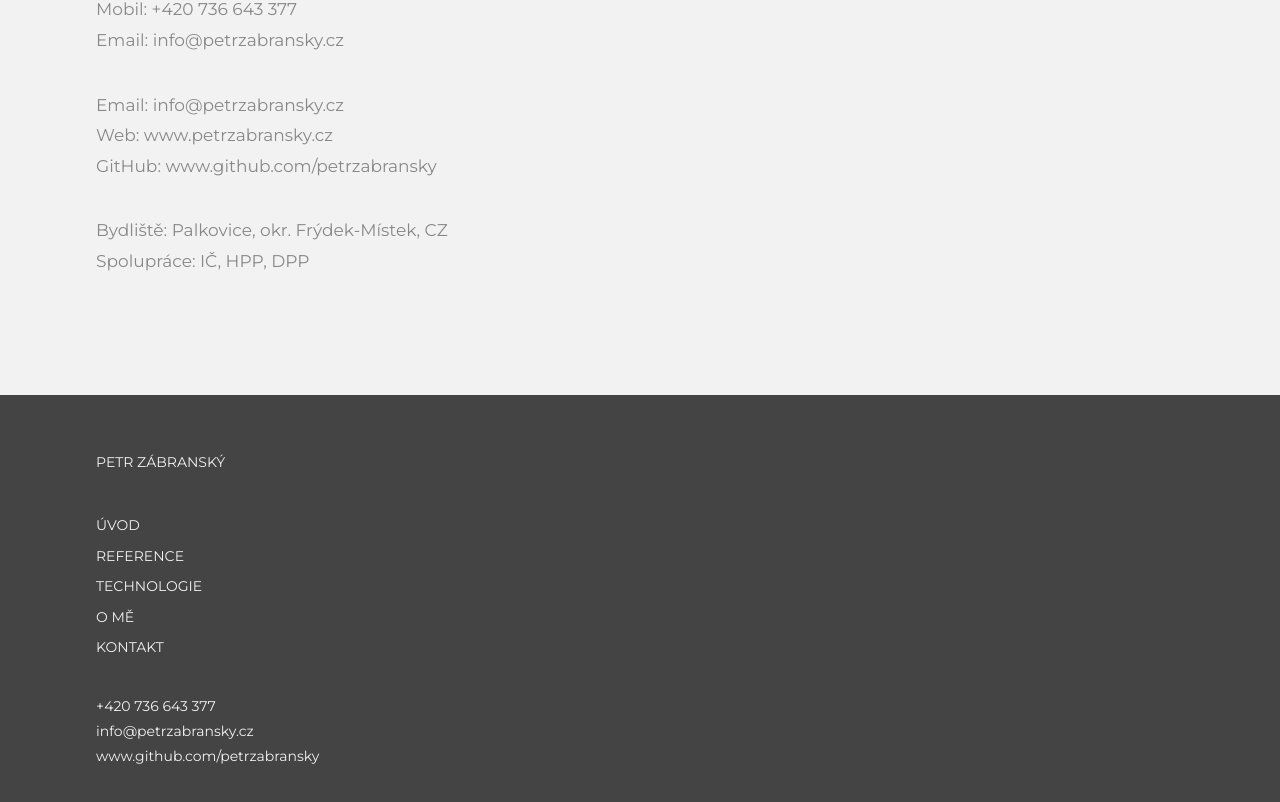
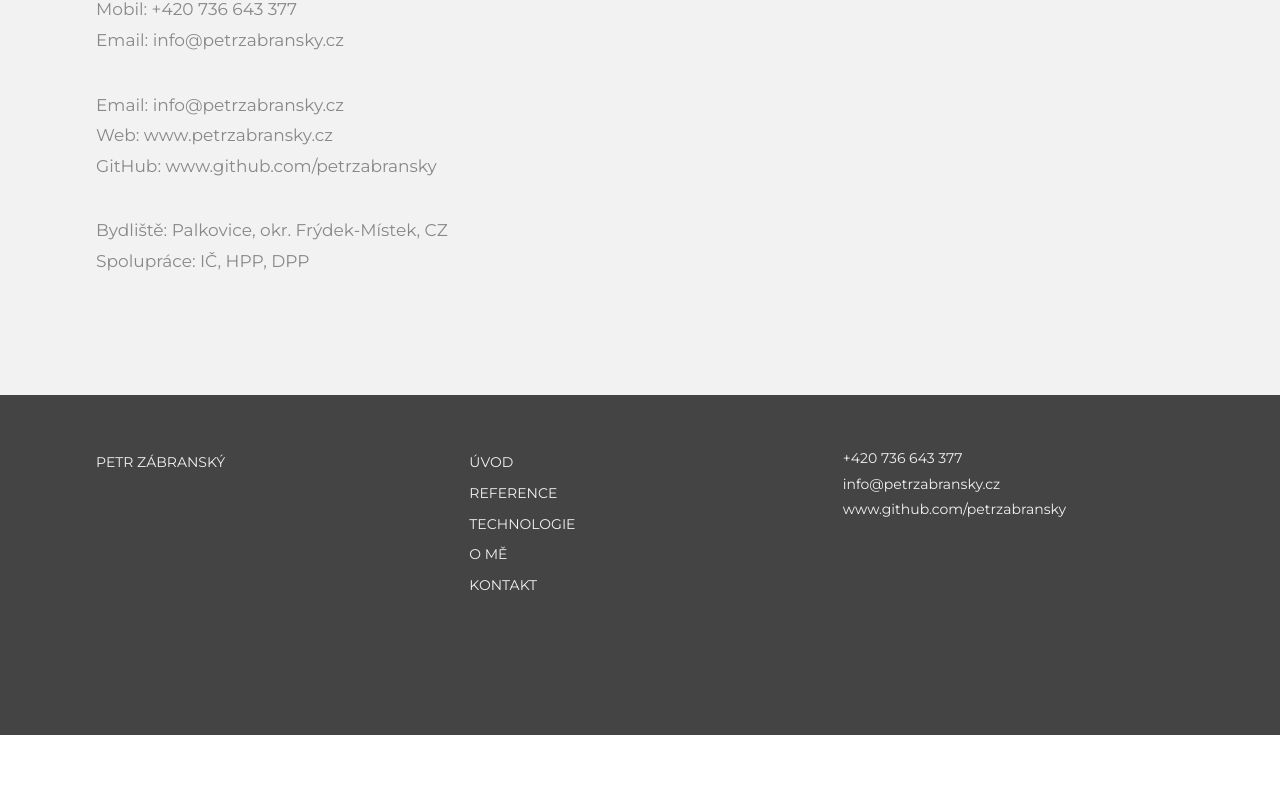
Before and after one commit to petrzabransky/petrzabransky, a React (Create React App) app: page / in a window 1280 px wide. Shown: the part 5580-6382 px from the top of the page. After the commit the page ends 6315 px from the top, so only its background shows below. Built offline with nearby package versions, Linux system fonts and the light colour scheme.

Commit message:
Fix Footer Grid

```diff
--- a/src/components/partial/footer/Footer.tsx
+++ b/src/components/partial/footer/Footer.tsx
@@ -6,8 +6,7 @@ const Footer = () => {
 	return (
 		<footer className="footer">
 			<Container>
-				<Grid>
-					<>
+				<Grid col={"31"}>
 					<div>
 						<a href="#hero" className="footer__link">Petr Zábranský</a>
 					</div>
@@ -25,7 +24,6 @@ const Footer = () => {
 						<li className="footer__contact">info@petrzabransky.cz</li>
 						<li className="footer__contact">www.github.com/petrzabransky</li>
 					</ul>
-					</>
 				</Grid>
 			</Container>
 		</footer >
```
Lines whose indentation alone changed are shown as unchanged.
